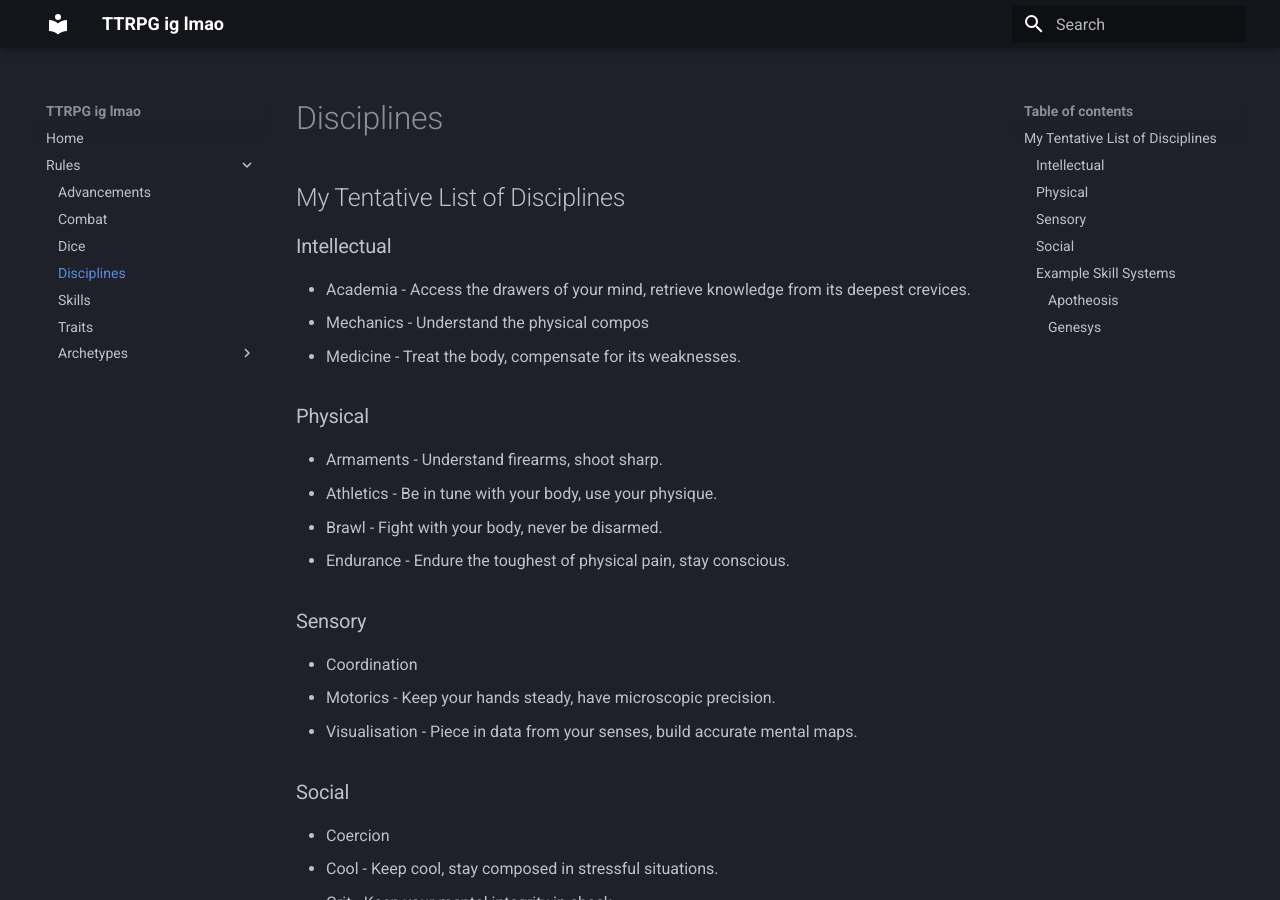
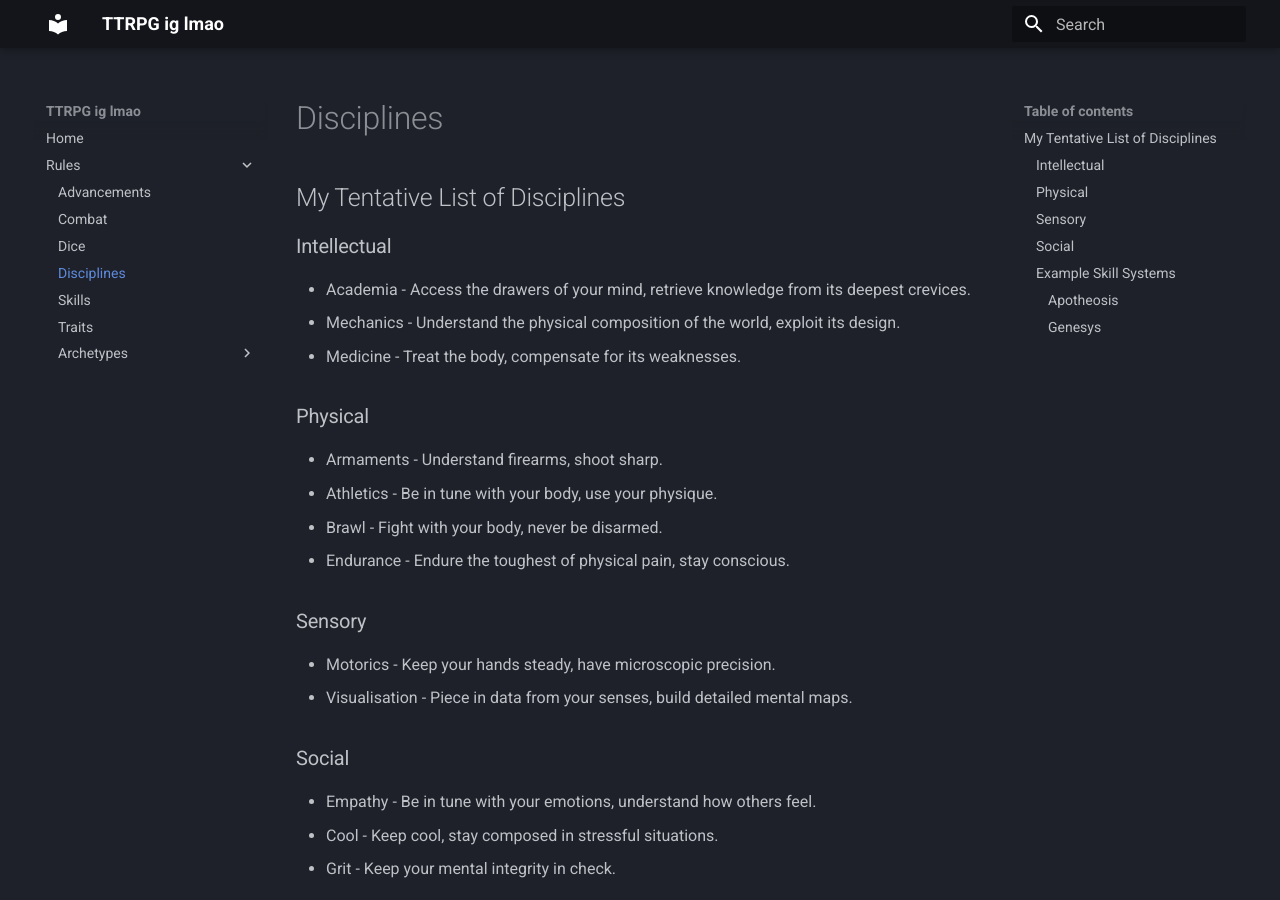
Before and after one commit to ProbablyIly/UnnamedTTRPG, an MkDocs documentation site: the page built from docs/Rules/Disciplines.md, in a window 1280 px wide and 900 px high. Built offline with MkDocs 1.6.1 and Material for MkDocs 9.7.7, drawn with Linux system fonts in a browser that asks for light colours; comment, search, counter and statistics services are not loaded.

Commit message:
vault backup: 2025-11-13 19:01:08

```diff
--- a/docs/Rules/Disciplines.md
+++ b/docs/Rules/Disciplines.md
@@ -1,7 +1,7 @@
 ## My Tentative List of Disciplines
 ### Intellectual
 - Academia - Access the drawers of your mind, retrieve knowledge from its deepest crevices.
-- Mechanics - Understand the physical compos
+- Mechanics - Understand the physical composition of the world, exploit its design.
 - Medicine - Treat the body, compensate for its weaknesses.
 ### Physical
 - Armaments - Understand firearms, shoot sharp.
@@ -9,11 +9,10 @@
 - Brawl - Fight with your body, never be disarmed.
 - Endurance - Endure the toughest of physical pain, stay conscious.
 ### Sensory
-- Coordination
 - Motorics - Keep your hands steady, have microscopic precision.
-- Visualisation - Piece in data from your senses, build accurate mental maps.
+- Visualisation - Piece in data from your senses, build detailed mental maps.
 ### Social
-- Coercion
+- Empathy - Be in tune with your emotions, understand how others feel.
 - Cool - Keep cool, stay composed in stressful situations.
 - Grit - Keep your mental integrity in check.
 ### Example Skill Systems
```
